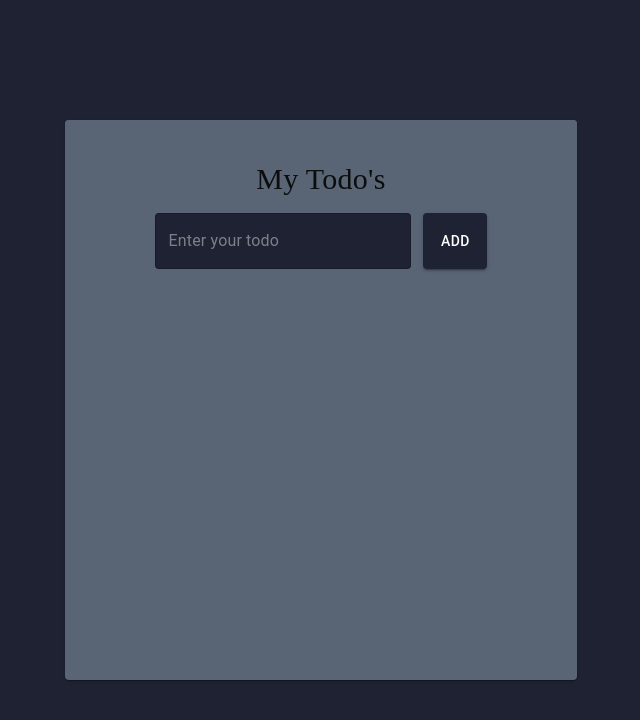
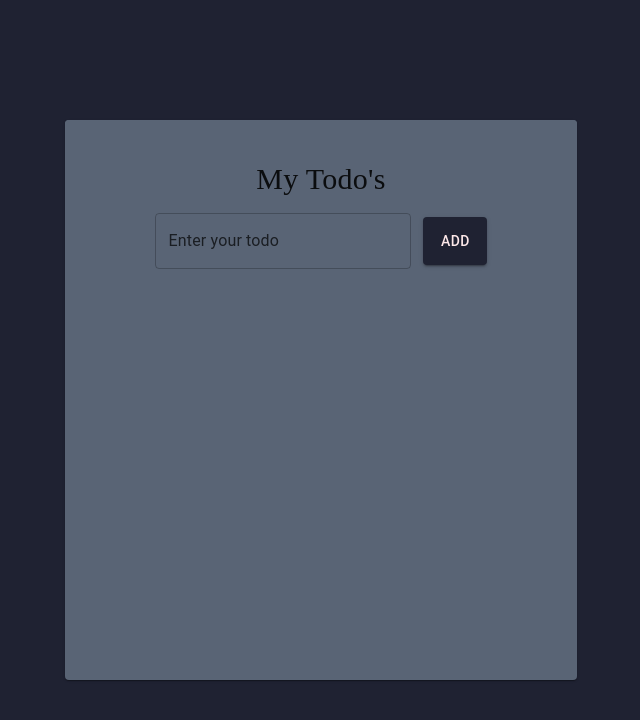
Before and after one commit to narayann7/mini-projects, a React (Create React App) app in the folder todo-app/: page / in a window 1280 px wide. Shown: the top 720 px of the page, without its empty margins (319-959 px from the left). Built offline with nearby package versions, Linux system fonts and the light colour scheme.

Commit message:
added-styling

```diff
--- a/todo-app/src/App.js
+++ b/todo-app/src/App.js
@@ -1,10 +1,43 @@
-import './App.css';
-import Forms from './components/forms';
-import Todo_list from './components/todo_list';
+import "./App.css";
+import TodoList from "./components/todo_list";
+import { createTheme, ThemeProvider } from "@mui/material/styles";
 
+const theme = createTheme({
+  palette: {
+    type: "dark",
+    primary: {
+      main: "#BC9EC1",
+    },
+    secondary: {
+      main: "#E3BAC6",
+    },
+
+    background: {
+      default: "#1F2232",
+      paper: "#596475",
+    },
+    text: {
+      secondary: "rgba(0,0,0,0.7)",
+    },
+    info: {
+      main: "#FDE8E9",
+    },
+    warning: {
+      main: '#1F2232',
+    },
+  },
+  typography: {
+    h3: {
+      fontSize: "2.3rem",
+    },
+  },
+
+});
 function App() {
   return (
-    <Todo_list />
+    <ThemeProvider theme={theme}>
+      <TodoList />
+    </ThemeProvider>
   );
 }
 
--- a/todo-app/src/components/forms.js
+++ b/todo-app/src/components/forms.js
@@ -1,6 +1,11 @@
-import { Button, FormControl, OutlinedInput } from "@mui/material";
+import { Button, TextField } from "@mui/material";
 import React, { useState } from "react";
+import { styled } from "@mui/material/styles";
 
+const TodoField = styled(TextField)(({ theme }) => ({
+  width: "20vw",
+  variant: "outlined",
+}));
 function TodoForm({ onSubmit }) {
   const [input, setInput] = useState("");
 
@@ -20,7 +25,7 @@ function TodoForm({ onSubmit }) {
   };
 
   return (
-    <FormControl
+    <form
       style={{
         display: "flex",
         flexDirection: "row",
@@ -30,56 +35,31 @@ function TodoForm({ onSubmit }) {
       }}
       onSubmit={handleSubmit}
     >
-      <OutlinedInput
-        sx={{
-          width: "20vw",
-          height: "7vh",
-        }}
-
-
-
-        style={{
-          backgroundColor: "#1F2232",
-          color: "#ffffff",
-          "& 	.MuiOutlinedInput-input": {
-            backgroundColor: "#ffffff",
-
-          },
-
-        }}
-
+      <TodoField
+        label="Enter your todo"
         name="text"
         placeholder="Enter your todo"
         onChange={handleChange}
         value={input}
         type="text"
+        color="warning"
+      />
 
-      />
       <Button
         sx={{
-          height: "7vh",
+          height: "6vh",
         }}
         variant="contained"
         style={{
           marginLeft: "1vw",
           backgroundColor: "#1F2232",
+          color: "#FDE8E9",
         }}
       >
         add
       </Button>
-    </FormControl>
+    </form>
   );
 }
 
 export default TodoForm;
-//   <form className="todo_form" onSubmit={handleSubmit}>
-//   <input
-// className="todo_input"
-// name="text"
-// placeholder="Enter your todo"
-// onChange={handleChange}
-// value={input}
-// type="text"
-//   />
-//   <button className="todo_button">add</button>
-// </form>
--- a/todo-app/src/components/updateForm.js
+++ b/todo-app/src/components/updateForm.js
@@ -1,5 +1,12 @@
+import { Button, TextField } from "@mui/material";
 import React, { useState } from "react";
+import { styled } from "@mui/material/styles";
 
+const TodoField = styled(TextField)(({ theme }) => ({
+  width: "20vw",
+  variant: "outlined",
+
+}));
 function UpdateForm({ updateTodoText, todo }) {
   const [input, setInput] = useState(todo.text);
 
@@ -19,16 +26,41 @@ function UpdateForm({ updateTodoText, todo }) {
   };
 
   return (
-    <form className="todo_form" onSubmit={handleSubmit}>
-      <input
+    <form
+      style={{
+        display: "flex",
+        flexDirection: "row",
+        alignItems: "center",
+        justifyContent: "center",
+        marginTop: "1.5vh",
+      }}
+      className="todo_form"
+      onSubmit={handleSubmit}
+    >
+      <TodoField
         className="todo_input"
         name="text"
+        label="Update your todo"
         placeholder="Update your todo"
         onChange={handleChange}
         value={input}
         type="text"
+        color="warning"
+
       />
-      <button className="todo_button">update</button>
+      <Button
+        sx={{
+          height: "6vh",
+        }}
+        variant="contained"
+        style={{
+          marginLeft: "1vw",
+          backgroundColor: "#1F2232",
+          color: "#FDE8E9",
+        }}
+      >
+        Update
+      </Button>
     </form>
   );
 }
```
